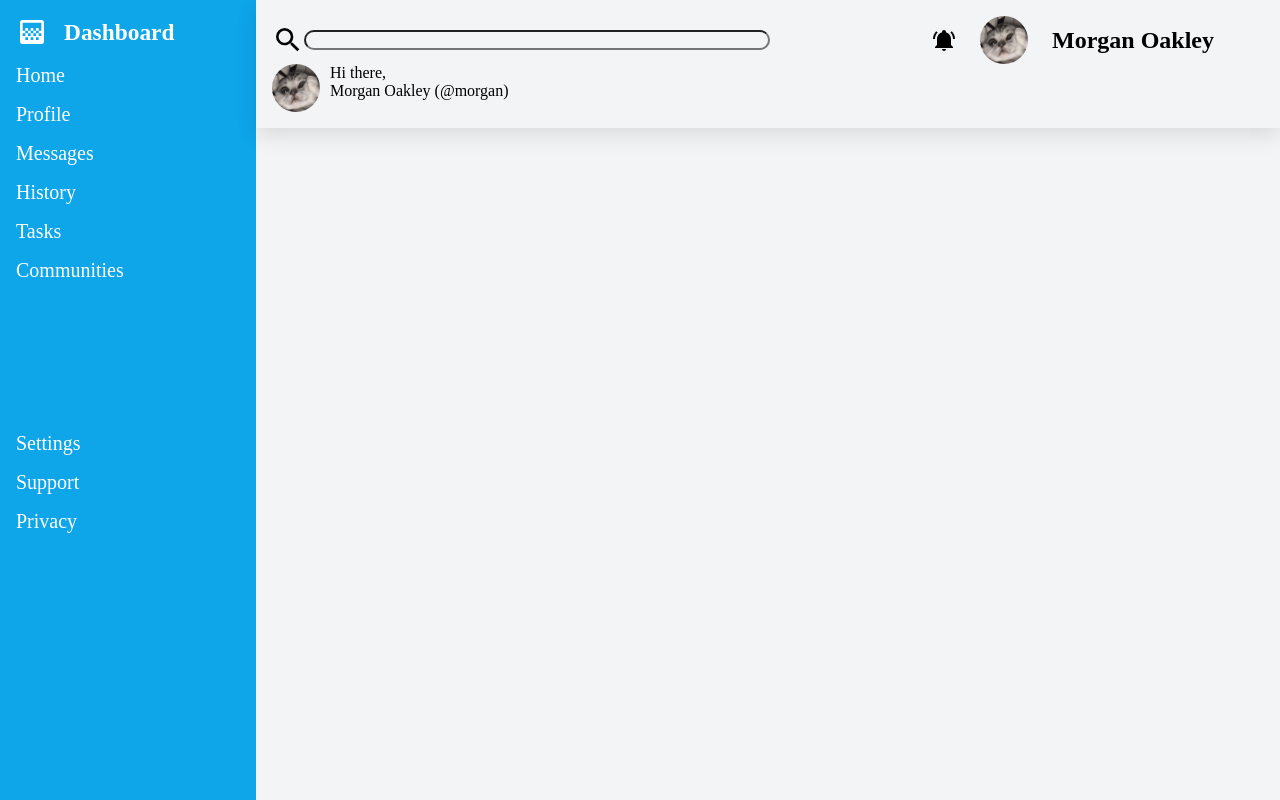
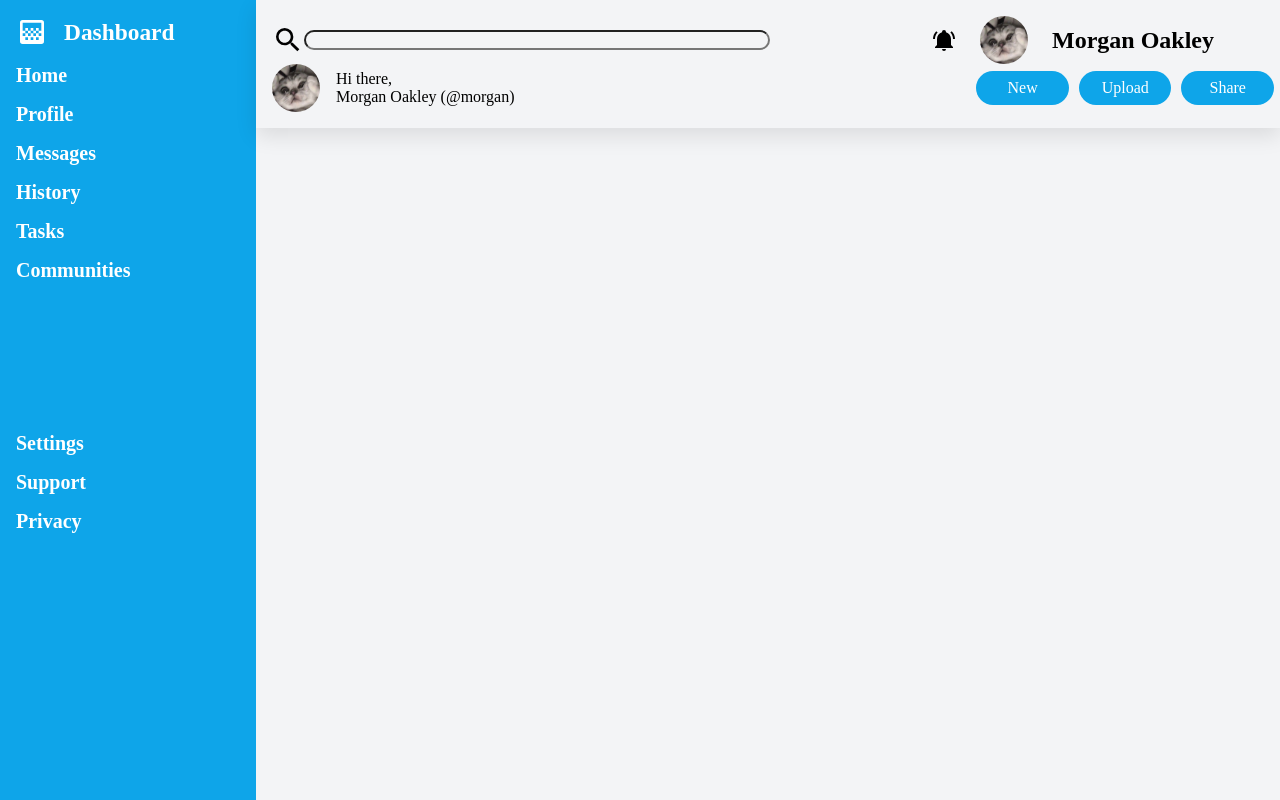
Before and after one commit to Blase1337/admin-dashboard, a plain HTML site: page index.html in a window 1280 px wide. Drawn offline with Linux system fonts and the light colour scheme.

Commit message:
Finished styling for header started styling main body

```diff
--- a/index.html
+++ b/index.html
@@ -38,16 +38,29 @@
                 <div class="name">Morgan Oakley</div>
             </div>
             <div class="header-row2">
-                <img class="pfp-header" src="/imgs/pfpcat.png">
-                <div class="user2">
-                    <p>Hi there,</p>
-                    <p>Morgan Oakley (@morgan)</p>
+                <div class="h-row2-name">
+                    <img class="pfp-header" src="/imgs/pfpcat.png">
+                    <div class="user2">
+                        <p>Hi there,</p>
+                        <p>Morgan Oakley (@morgan)</p>
+                    </div>
+                </div>
+                <div class="buttons">
+                    <div class="flex button">New</div>
+                    <div class="flex button">Upload</div>
+                    <div class="flex button">Share</div>
                 </div>
             </div>
+        </div>
 
-        </div>
+
         <div class="main">
+            <div class="left">
 
+            </div>
+            <div class="right">
+
+            </div>
         </div>
     </div>
 </body>
--- a/style.css
+++ b/style.css
@@ -1,6 +1,10 @@
 * {
     margin: 0px;
     padding: 0px;
+}
+
+.flex {
+    flex: 1;
 }
 
 .container {
@@ -19,7 +23,7 @@
     width: 2rem;
     filter: invert(1) brightness(2);
 }
-
+                                                          /* SIDEBAR STYLING */
 .sidebar {
     font-size: 20px;
     display: flex;
@@ -40,6 +44,7 @@
 
 .sidebar ul {
     list-style-type: none;
+    font-weight: bold;
     padding: 0;
     margin: 0;
     flex: 1;
@@ -49,6 +54,7 @@ ul li {
     margin-bottom: 1rem;
 }
 
+                                                        /*HEADER STYLING */
 .header {
     display: grid;
     grid-template-columns: 1fr auto;
@@ -103,8 +109,17 @@ textarea:focus, input:focus {
 }
 
 .header-row2 {
+    display: grid;
+    grid-template-columns: 70% clamp(0px, 30%, 300px);
+    grid-column: 1 / 3;
+    flex: 1;
+    gap: 10px;
+}
+
+.h-row2-name {
     display: flex;
-    gap: 10px;
+    align-items: center;
+    gap: 1rem;
 }
 
 .user2 {
@@ -112,8 +127,33 @@ textarea:focus, input:focus {
     flex-direction: column;
 }
 
+.buttons {
+    display: flex;
+    align-items: center;
+    gap: 10px;
+
+}
+
+.button {
+    display: flex;
+    align-items: center;
+    justify-content: space-around;
+    background-color: #0ea5e9;
+    border-radius: 50px;
+    height: 70%;
+    color: white;
+}
+                                                         /* MAIN BODY STYLING */
 .main {
+    display: grid;
+    grid-template-columns: 60% 40%;
     grid-row: 2 / 3;
     grid-column: 2 / 3;
     background-color: #f3f4f6;
 }
+
+.left {
+    display: grid;
+    grid-template-columns: 1fr 1fr;
+    grid-template-rows: 1fr 1fr 1fr;
+}
```
